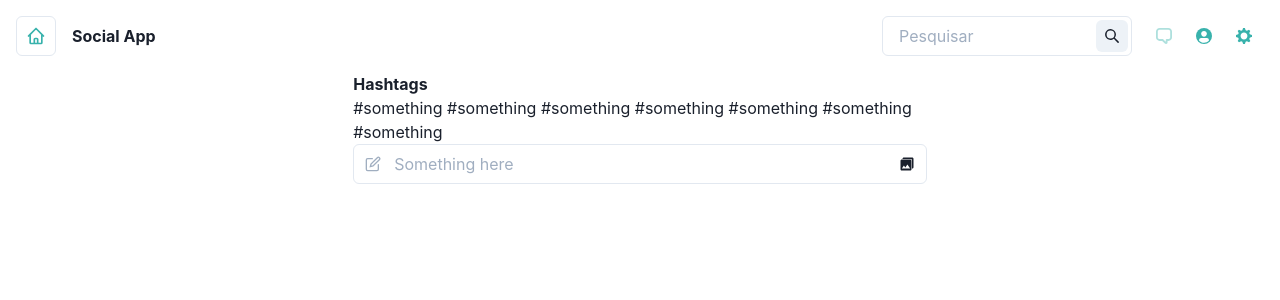
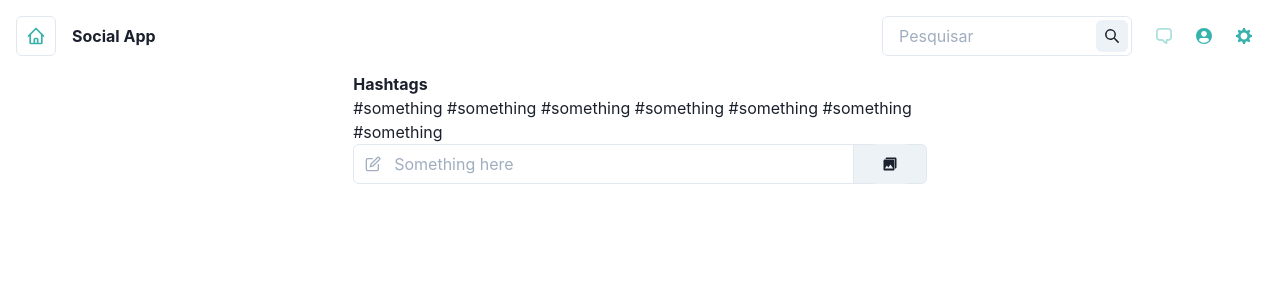
Before and after one commit to joaorodrs/social-app, a Next.js app: page / in a window 1280 px wide. Shown: the top 300 px of the page. Built offline with nearby package versions, Linux system fonts and the light colour scheme; no server answers; sample sign-in values are in the browser's storage.

Commit message:
created hashtags container and post input

```diff
--- a/components/Feed/Feed.tsx
+++ b/components/Feed/Feed.tsx
@@ -1,6 +1,6 @@
 import { EditIcon } from '@chakra-ui/icons';
 import {
-  Box, Container, Flex, Heading, Input, InputGroup, InputLeftElement, InputRightElement,
+  Box, Container, Flex, Heading, IconButton, Input, InputGroup, InputLeftElement, InputRightAddon, InputRightElement,
 } from '@chakra-ui/react';
 import { IoMdPhotos } from 'react-icons/io';
 
@@ -21,7 +21,9 @@ const Feed = () => (
         <InputGroup>
           <InputLeftElement><EditIcon color="gray.400" /></InputLeftElement>
           <Input placeholder="Something here" />
-          <InputRightElement><IoMdPhotos /></InputRightElement>
+          <InputRightAddon>
+            <IconButton aria-label="Galeria" icon={<IoMdPhotos />} />
+          </InputRightAddon>
         </InputGroup>
       </Flex>
     </Box>
```
